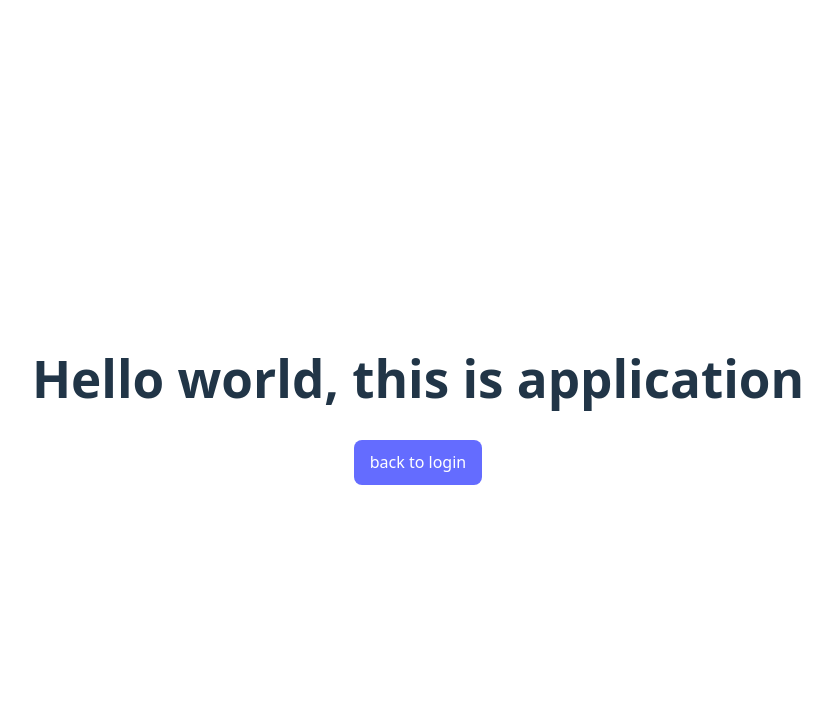
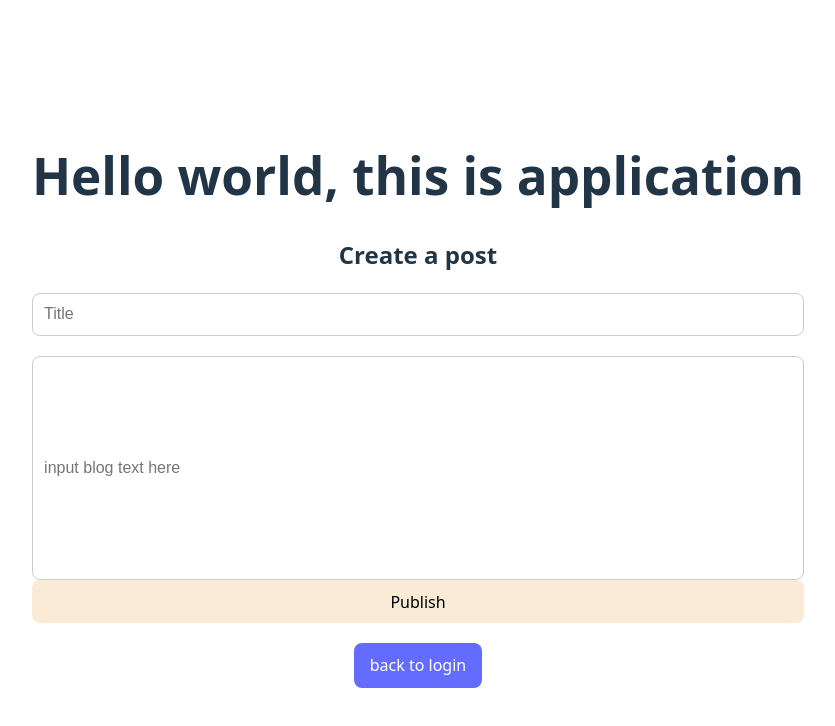
Before and after one commit to Aulanko/cyber-security-vulnerable-app, a React (Vite) app: page /application in a window 1280 px wide. Shown: the top 726 px of the page, without its empty margins (222-1057 px from the left). Built offline with nearby package versions, Linux system fonts and the light colour scheme.

Commit message:
builded the app forward

```diff
--- a/package.json
+++ b/package.json
@@ -11,6 +11,7 @@
     "server": "node src/server.js"
   },
   "dependencies": {
+    "cookie-parser": "^1.4.7",
     "express": "^5.2.1",
     "react": "^19.2.0",
     "react-dom": "^19.2.0",
--- a/src/application.jsx
+++ b/src/application.jsx
@@ -1,19 +1,68 @@
 import { Link, useNavigate } from 'react-router-dom'
+import { useState } from 'react'
+import './css/blog.css'
+
+const getCookie = (name) => {
+  const cookies = document.cookie.split('; ');
+  for (let cookie of cookies) {
+    const [cookieName, cookieValue] = cookie.split('=');
+    if (cookieName === name) {
+      return decodeURIComponent(cookieValue);
+    }
+  }
+  return null;
+};
 
 function Application(){
+    const [title,setTitle] = useState("")
+    const [text, setText] = useState("")
+    const cookieData = getCookie("user-credentials");
+    let username = null;
+
+    if(cookieData){
+        try {
+            const parsedData = JSON.parse(cookieData);
+            username = parsedData.username;
+        }catch (error) {
+            console.log("Error parsing cookie:", error);
+            }
+        }
+
+
+    const handleSubmit = async(e) =>{
+        e.preventDefault()
+        try{
+            await fetch("http://localhost:3001/save-blog-post", {
+                method: "POST",
+                headers: { 'Content-Type': 'application/json' },
+                body: JSON.stringify({ title, text, username })
+            })
+
+        }
+        catch(error){
+            console.log("error during posting a form", error)
+        }}
+
 
     return(
         <div>
             <h1>Hello world, this is application</h1>
 
-
+            <div>
+                <h2>Create a post</h2>
+                <form onSubmit={handleSubmit} className='blog-form' action="POST">
+                    <input placeholder='Title'/>
+                    <input id='textboxid' type='text' placeholder='input blog text here'/>
+                    <button type='submit' className='publish-btn'>Publish</button>
+                </form>
+            </div>
 
             <Link to="/">
               <button type="button" className='login-btn'>back to login</button>
             </Link>
         </div>
-    )
-}
+    )}
+
 
 
 export default Application
--- /dev/null
+++ b/src/css/blog.css
@@ -0,0 +1,16 @@
+
+
+.blog-form{
+    display: flex;
+    flex-direction: column;
+}
+
+#textboxid{
+    height: 200px;
+    margin-top: 20px;
+}
+
+.publish-btn{
+    background-color: antiquewhite;
+    margin-bottom: 20px;
+}
```
Also changed, not shown: src/server.js (+18 -1 lines), 1 other file (tests, documents, lock files or other folders).
